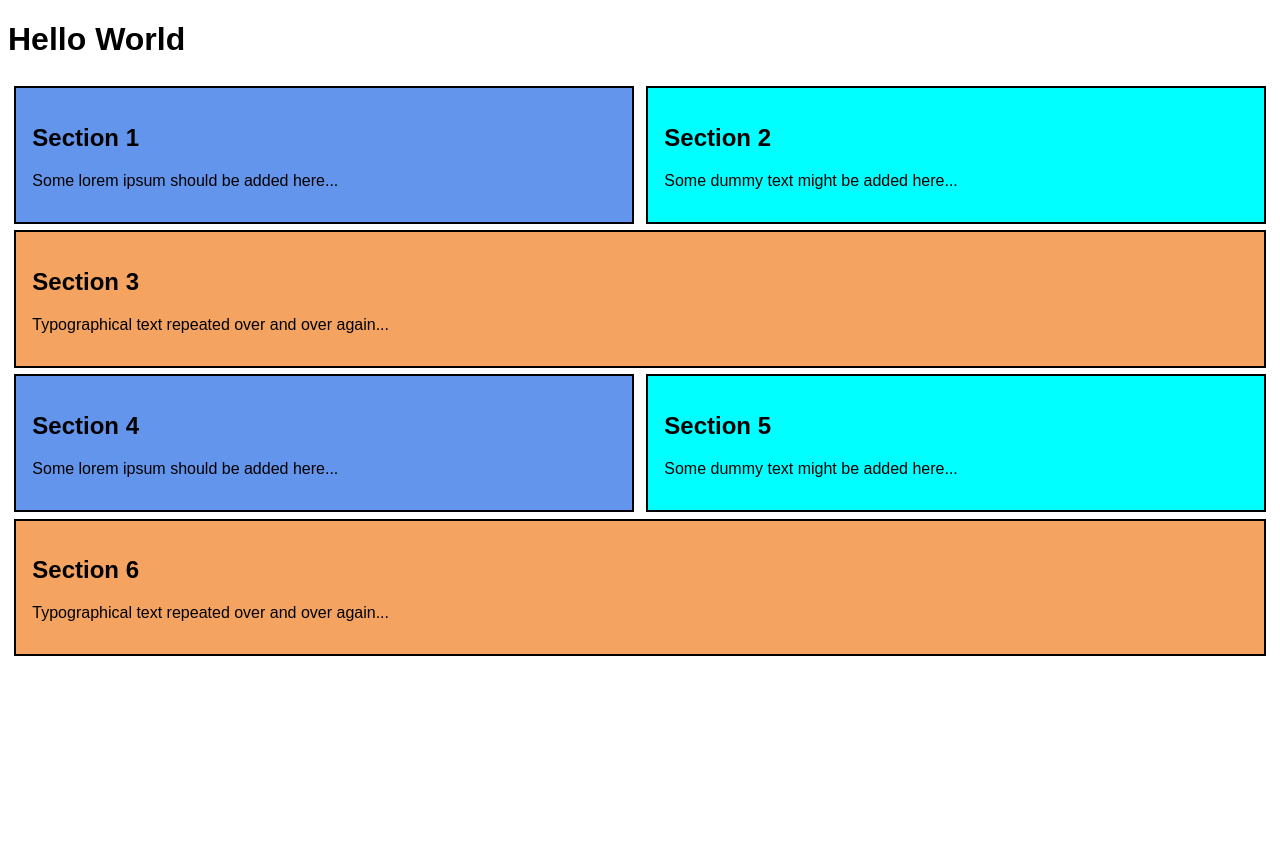
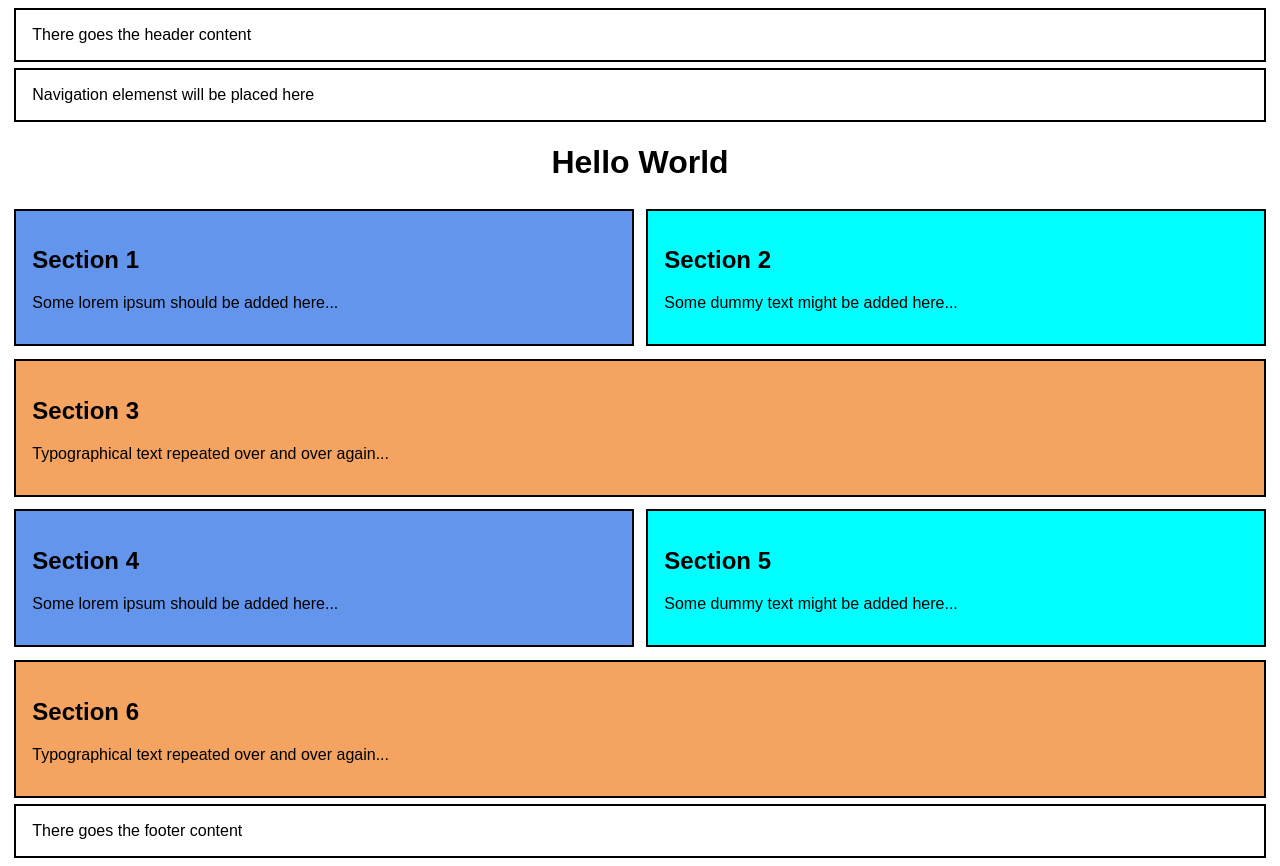
Before and after one commit to Valentin2771/hello-world, a plain HTML site: page index.html in a window 1280 px wide. Before the commit the page ends 800 px from the top, so only its background shows below. Drawn offline with Linux system fonts and the light colour scheme.

Commit message:
some major changes in the document structure

```diff
--- a/index.html
+++ b/index.html
@@ -1,10 +1,13 @@
 <!DOCTYPE html>
-<html>
+<html lang="en">
 <head>
 	<title>Hello World</title>
 	<link rel="stylesheet" type="text/css" href="style.css">
 </head>
 <body>
+	<header class="whole">There goes the header content</header>
+	<nav class="whole">Navigation elemenst will be placed here</nav>
+	<main>
 		<h1>Hello World</h1>
 		<section id="section1" class="half">
 			<h2>Section 1</h2>
@@ -30,5 +33,7 @@
 				<h2>Section 6</h2>
 				<p>Typographical text repeated over and over again...</p>
 			</section>
+	</main>
+	<footer class="whole">There goes the footer content</footer>
 </body>
 </html>
--- a/style.css
+++ b/style.css
@@ -3,6 +3,9 @@
   box-sizing: border-box;
 }
 
+h1{
+  text-align: center;
+}
 .half {
   padding:1em;
   margin:.5%;
@@ -13,7 +16,7 @@
 
 .whole{
   padding:1em;
-  margin:0 auto;
+  margin:.5% auto;
   border:2px black solid;
   width:99%;
 }
```
Lines whose indentation alone changed are shown as unchanged.
